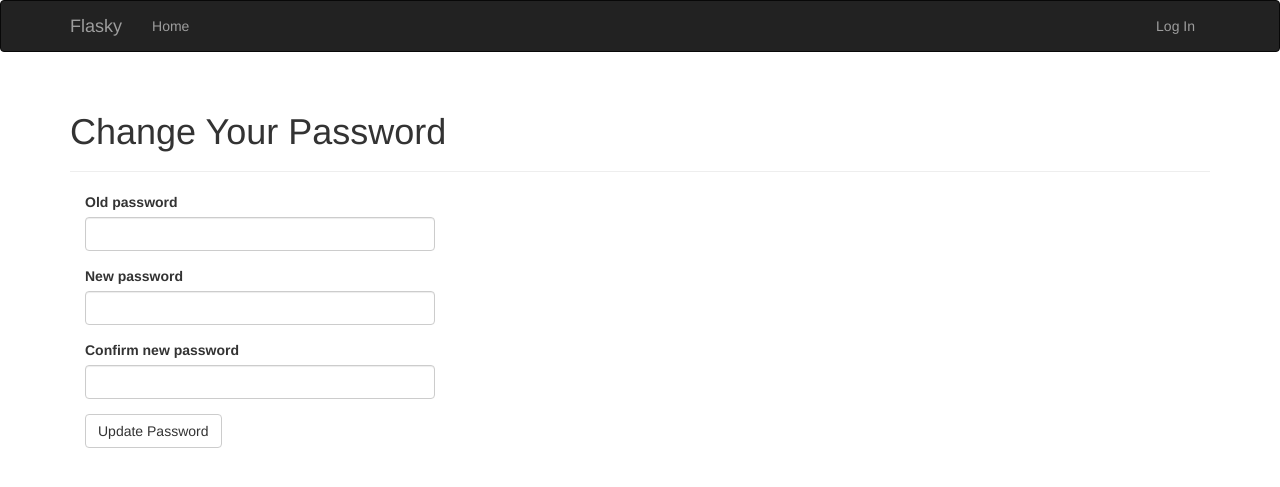
After one commit to MatthewLemmond/O-Reilly-Flask-Web-Development, a Flask app: template app/templates/auth/change_password.html in a window 1280 px wide. The commit adds this page. Shown: the top 487 px of the page. Run offline with Flask 2, Linux system fonts and the light colour scheme; the template is opened without the code that fills it: values that come from a table or form of the project are taken from there, others are empty; some libraries are stand-ins or nearby versions.

Commit message:
Add change password

```diff
--- a/app/auth/forms.py
+++ b/app/auth/forms.py
@@ -33,3 +33,12 @@ class RegistrationForm(FlaskForm):
     def validate_username(self, field):
         if User.query.filter_by(username=field.data).first():
             raise ValidationError('Username already in use.')
+
+
+class ChangePasswordForm(FlaskForm):
+    old_password = PasswordField('Old password', validators=[DataRequired()])
+    password = PasswordField('New password', validators=[
+        DataRequired(), EqualTo('password2', message='Passwords must match.')])
+    password2 = PasswordField('Confirm new password',
+                              validators=[DataRequired()])
+    subit = SubmitField('Update Password')
--- a/app/auth/views.py
+++ b/app/auth/views.py
@@ -5,7 +5,7 @@ from . import auth
 from .. import db
 from ..models import User
 from ..email import send_email
-from .forms import LoginForm, RegistrationForm
+from .forms import LoginForm, RegistrationForm, ChangePasswordForm
 
 
 @auth.route('/login', methods=['GET', 'POST'])
@@ -57,6 +57,7 @@ def confirm(token):
 def before_request():
     if current_user.is_authenticated \
             and not current_user.confirmed \
+            and request.endpoint \
             and request.blueprint != 'auth' \
             and request.endpoint != 'static':
         return redirect(url_for('auth.unconfirmed'))
@@ -85,3 +86,19 @@ def logout():
     logout_user()
     flash('You have been logged out.')
     return redirect(url_for('main.index'))
+
+
+@auth.route('/change-password', methods=['GET', 'POST'])
+@login_required
+def change_password():
+    form = ChangePasswordForm()
+    if form.validate_on_submit():
+        if current_user.verify_password(form.old_password.data):
+            current_user.password = form.password.data
+            db.session.add(current_user)
+            db.session.commit()
+            flash('Your password has been updated.')
+            return redirect(url_for('main.index'))
+        else:
+            flash('Invalid password.')
+    return render_template("auth/change_password.html", form=form)
--- /dev/null
+++ b/app/templates/auth/change_password.html
@@ -0,0 +1,13 @@
+{% extends "base.html" %}
+{% import "bootstrap/wtf.html" as wtf %}
+
+{% block title %}Flasky - Change Password{% endblock %}
+
+{% block page_content %}
+<div class="page-header">
+	<h1>Change Your Password</h1>
+</div>
+<div class="col-md-4">
+	{{ wtf.quick_form(form) }}
+</div>
+{% endblock %}
--- a/app/templates/base.html
+++ b/app/templates/base.html
@@ -26,7 +26,13 @@
             </ul>
 	    <ul class="nav navbar-nav navbar-right">
 		    {% if current_user.is_authenticated %}
-		    <li><a href="{{ url_for('auth.logout') }}">Log Out</a></li>
+		    <li class="dropdown">
+			    <a href="#" class="dropdown-toggle" data-toggle="dropdown">Account <b class="caret"></b></a>
+			    <ul class="dropdown-menu">
+				    <li><a href="{{ url_for('auth.change_password') }}">Change Password</a></li>
+				    <li><a href="{{ url_for('auth.logout') }}">Log Out</a></li>
+			    </ul>
+		    </li>
 		    {% else %}
 		    <li><a href="{{ url_for('auth.login') }}">Log In</a></li>
 		    {% endif %}
```
